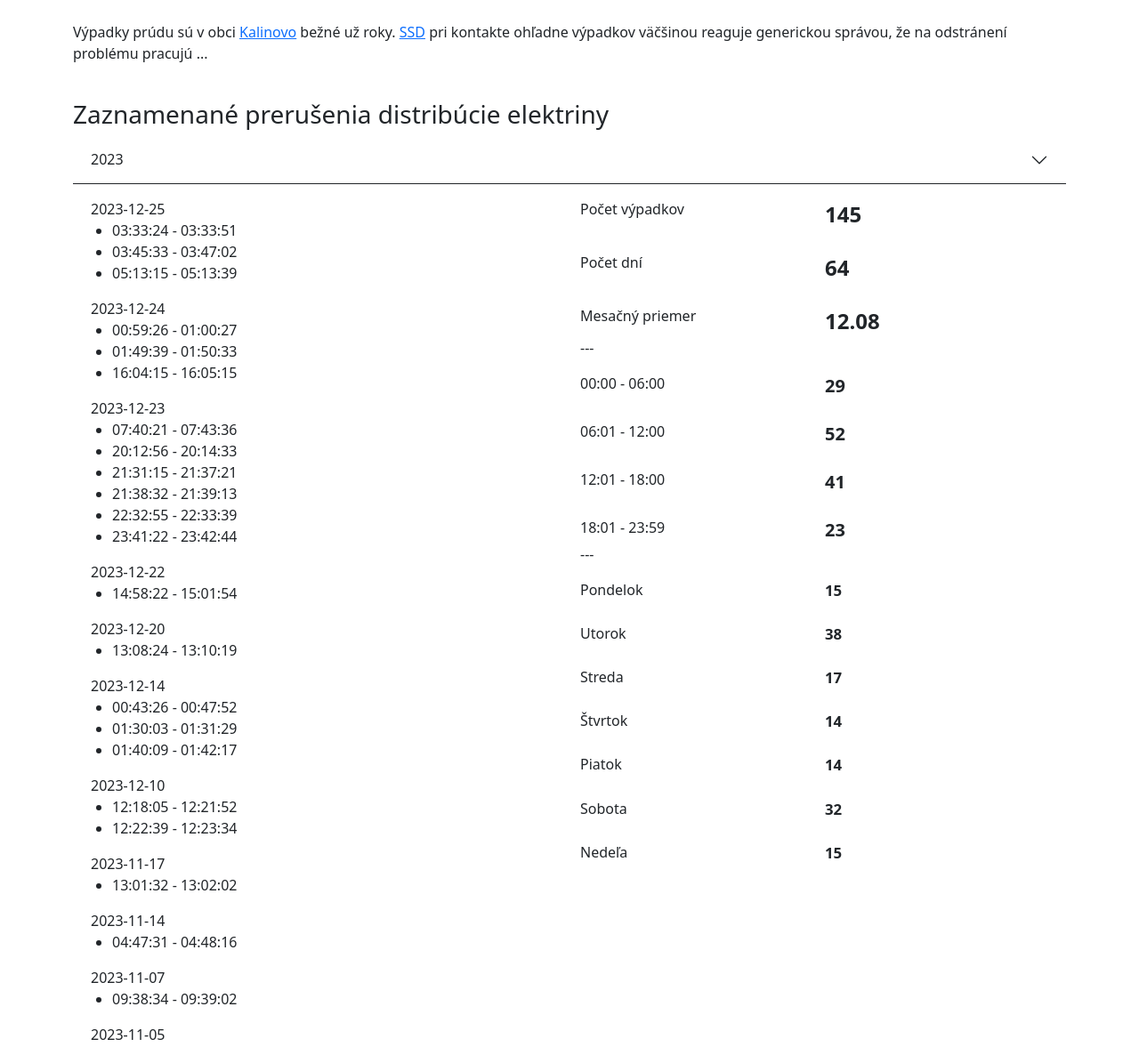
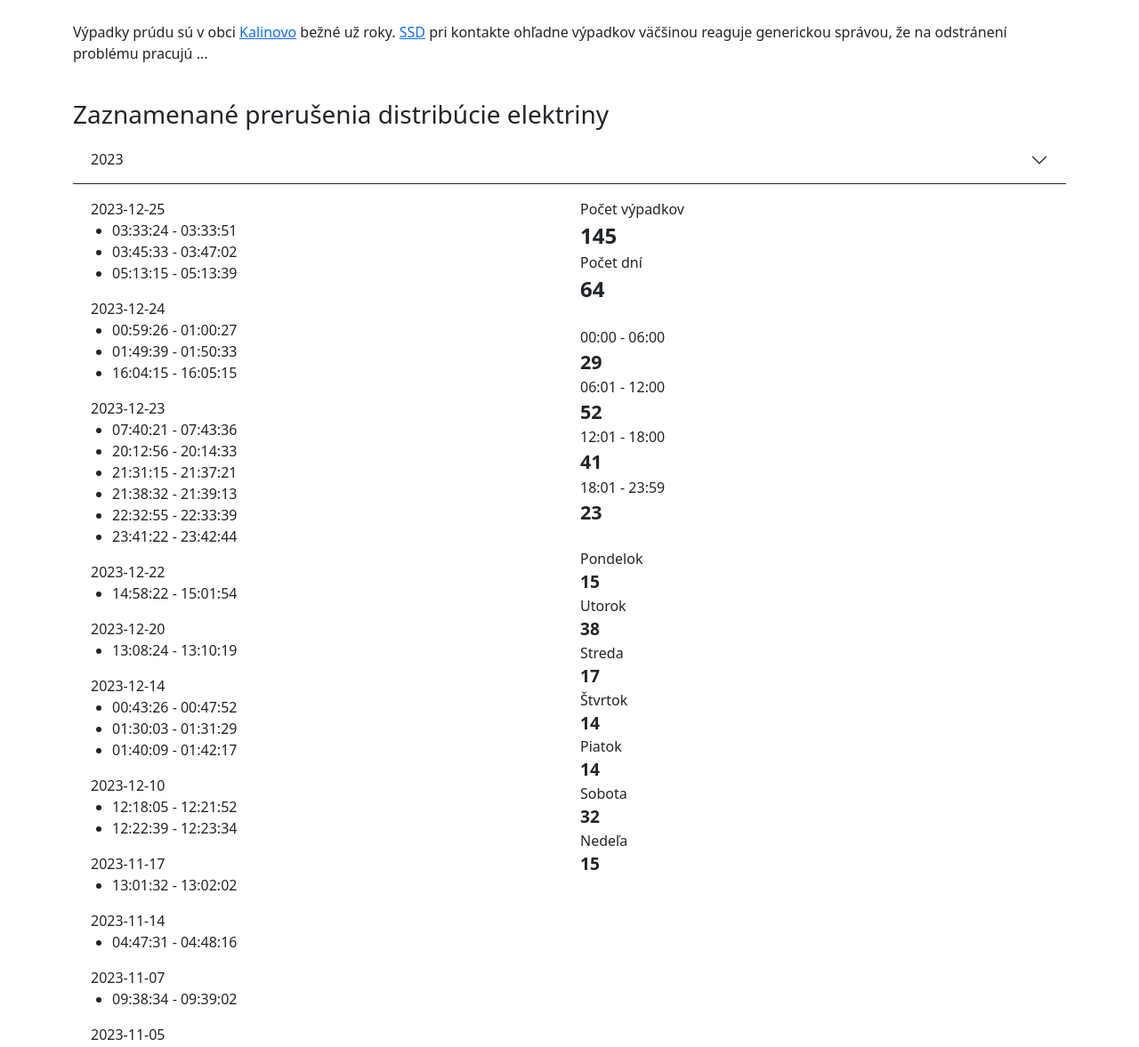
Before and after one commit to DusanMadar/kalinovo-bez-elektriny, a Flask app: page / in a window 1280 px wide. Shown: the part 56-1233 px from the top of the page at 89% size. Run offline with Flask 3, Linux system fonts and the light colour scheme.

Commit message:
Update agg stats alignment

```diff
--- a/src/app.py
+++ b/src/app.py
@@ -19,62 +19,64 @@ app.jinja_env.add_extension("jinja2.ext.do")
 Prettify(app)
 HTMLMIN(app)
 
+WEEKDAYS = ["Pondelok", "Utorok", "Streda", "Štvrtok", "Piatok", "Sobota", "Nedeľa"]
+
 
 @app.route("/")
 def index():
     with open(Path(__file__).parent.parent.absolute().joinpath("data.json"), "r") as fd:
         data = json.load(fd)
 
-    yearly_data = defaultdict(dict)
-    for date_, times in data.items():
-        year = date_.split("-")[0]
-        yearly_data[int(year)][date_] = times
+    per_year_outages = defaultdict(dict)
+    for date_, daily_data in data.items():
+        year = int(date_.split("-")[0])
+        per_year_outages[year][date_] = daily_data
 
-    yearly_totals = {}
-    weekdays = ["Pondelok", "Utorok", "Streda", "Štvrtok", "Piatok", "Sobota", "Nedeľa"]
+    per_year_outages_agg = {}
+    for year, daily_data in per_year_outages.items():
+        total_count = 0
+        weekday_count = {weekday: 0 for weekday in WEEKDAYS}
+        time_ranges = {
+            "00:00 - 06:00": 0,
+            "06:01 - 12:00": 0,
+            "12:01 - 18:00": 0,
+            "18:01 - 23:59": 0,
+        }
 
-    for year, daily_data in yearly_data.items():
-        months = set()
-        weekday_count = {weekday: 0 for weekday in weekdays}
-        for date_, data in daily_data.items():
-            months.add(date_.split("-")[1])
+        for date_, times in daily_data.items():
+            per_day_outages_count = len(times)
+            total_count += per_day_outages_count
+
             weekday = date.fromisoformat(date_).weekday()
-            weekday_count[weekdays[weekday]] += len(data)
+            weekday_count[WEEKDAYS[weekday]] += per_day_outages_count
 
-        total_count = 0
-        time_ranges = defaultdict(int)
-        for data in daily_data.values():
-            total_count += len(data)
-            for outage_start, _ in data:
+            for outage_start, _ in times:
                 if "00:00:00" <= outage_start <= "06:00:00":
-                    key= "night"
+                    key= "00:00 - 06:00"
                 elif "06:00:01" <= outage_start <= "12:00:00":
-                    key = "morning"
+                    key = "06:01 - 12:00"
                 elif "12:00:01" <= outage_start <= "18:00:00":
-                    key = "day"
+                    key = "12:01 - 18:00"
                 elif "18:00:01" <= outage_start:
-                    key = "evening"
+                    key = "18:01 - 23:59"
 
                 time_ranges[key] += 1
 
-        monthly_average = round(total_count / len(months), 2)
-        monthly_average = (
-            monthly_average if not monthly_average.is_integer() else int(monthly_average)
-        )
-        yearly_totals[year] = {
-            "days": len(daily_data),
-            "count": total_count,
-            "monthly_average": monthly_average,
+        per_year_outages_agg[year] = {
+            "counts": {
+                "Počet výpadkov": total_count,
+                "Počet dní": len(daily_data),
+            },
             "time_ranges": time_ranges,
-            "weekday_count": weekday_count,
+            "weekday_count": {k: v for k, v in weekday_count.items() if v},
+        }
 
-        }
 
     now = datetime.now()
     return render_template(
         "index.html",
-        yearly_data=yearly_data,
-        yearly_totals=yearly_totals,
+        per_year_outages=per_year_outages,
+        per_year_outages_agg=per_year_outages_agg,
         current_year=now.year,
         updated_at=now.isoformat(" ", "minutes"),
     )
--- a/src/templates/index.html
+++ b/src/templates/index.html
@@ -12,10 +12,9 @@
   </p>
 </div>
 
-
 <div>
   <h3>Zaznamenané prerušenia distribúcie elektriny</h3>
-    {% for year, data in yearly_data.items() %}
+    {% for year, daily_data in per_year_outages.items() %}
     <div class="accordion accordion-flush" id="accordionFlush">
       <div class="accordion-item">
         <h2 class="accordion-header" id="heading-{{ year }}" style="border-bottom: 0.1rem solid;">
@@ -27,10 +26,10 @@
           <div class="accordion-body">
             <div class="row">
               <div class="col">
-                {% for date, times in data.items() %}
+                {% for date, times in daily_data.items() %}
                   {{ date }}
                   <ul style="padding-left: 1.5rem;">
-                    {% for start, stop in times%}
+                    {% for start, stop in times %}
                     <li>{{ start }} - {{ stop }}</li>
                     {% endfor %}
                   </ul>
@@ -38,93 +37,41 @@
               </div>
 
               <div class="col">
+                {% for key, count in per_year_outages_agg[year].counts.items() %}
                 <div class="row">
-                  <div class="col">
-                    Počet výpadkov
+                  <div>
+                    <span class="float-end float-md-start">{{ key }}</span>
                   </div>
-                  <div class="col" style="font-size: 1.5rem">
-                    <b>{{ yearly_totals[year].count }}</b>
+                  <div>
+                    <b class="float-end float-md-start" style="font-size: 1.5rem">{{ count }}</b>
                   </div>
                 </div>
+                {% endfor %}
 
                 &nbsp;
 
+                {% for time_range, count in per_year_outages_agg[year].time_ranges.items() %}
                 <div class="row">
-                  <div class="col">
-                    Počet dní
+                  <div>
+                    <span class="float-end float-md-start">{{ time_range }}</span>
                   </div>
-                  <div class="col" style="font-size: 1.5rem">
-                    <b>{{ yearly_totals[year].days }}</b>
+                  <div>
+                    <b class="float-end float-md-start" style="font-size: 1.35rem">{{ count }}</b>
                   </div>
                 </div>
+                {% endfor %}
 
                 &nbsp;
 
+                {% for weekday, count in per_year_outages_agg[year].weekday_count.items() %}
                 <div class="row">
-                  <div class="col">
-                    Mesačný priemer
+                  <div>
+                    <span class="float-end float-md-start">{{ weekday }}</span>
                   </div>
-                  <div class="col" style="font-size: 1.5rem">
-                    <b>{{ yearly_totals[year].monthly_average }}</b>
+                  <div>
+                    <b class="float-end float-md-start" style="font-size: 1.20rem">{{ count }}</b>
                   </div>
                 </div>
-
-                <p>---</p>
-
-                <div class="row">
-                  <div class="col">
-                    00:00 - 06:00
-                  </div>
-                  <div class="col">
-                    <b style="font-size: 1.25rem">{{ yearly_totals[year].time_ranges.night }}</b>
-                  </div>
-                </div>
-
-                &nbsp;
-
-                <div class="row">
-                  <div class="col">
-                    06:01 - 12:00
-                  </div>
-                  <div class="col">
-                    <b style="font-size: 1.25rem">{{ yearly_totals[year].time_ranges.morning }}</b>
-                  </div>
-                </div>
-
-                &nbsp;
-
-                <div class="row">
-                  <div class="col">
-                    12:01 - 18:00
-                  </div>
-                  <div class="col">
-                    <b style="font-size: 1.25rem">{{ yearly_totals[year].time_ranges.day }}</b>
-                  </div>
-                </div>
-
-                &nbsp;
-
-                <div class="row">
-                  <div class="col">
-                    18:01 - 23:59
-                  </div>
-                  <div class="col">
-                    <b style="font-size: 1.25rem">{{ yearly_totals[year].time_ranges.evening }}</b>
-                  </div>
-                </div>
-
-                <p>---</p>
-
-                {% for weekday, count in yearly_totals[year].weekday_count.items() %}
-                <div class="row">
-                  <div class="col">
-                    {{ weekday }}
-                  </div>
-                  <div class="col">
-                    <b style="font-size: 1.05rem">{{ count }}</b>
-                  </div>
-                </div>
-                &nbsp;
                 {% endfor %}
               </div>
             </div>
@@ -151,8 +98,6 @@
           <li>zaznamená posledný známy časový záznam (viď. prvý bod) a čas štartu systému</li>
         </ul>
       </li>
-
-
     </ul>
   </div>
 </div>
--- a/src/templates/layout.html
+++ b/src/templates/layout.html
@@ -44,7 +44,7 @@
     <footer class="footer mt-auto py-3">
       <div class="container">
         <span class="text-muted">&copy; {{ copyright_year }} kalinovo-bez-elektriny | aktualizované {{ updated_at }} </span>
-        <a href="https://github.com/DusanMadar/kalinovo-bez-elektriny" style="color: black" class="pull-right"><i class="fa fa-github"></i></a>
+        <a href="https://github.com/DusanMadar/kalinovo-bez-elektriny" style="color: black" class="float-end"><i class="fa fa-github"></i></a>
       </div>
     </footer>
 
```
Also changed, not shown: build/index.html (+1 -1 lines).
